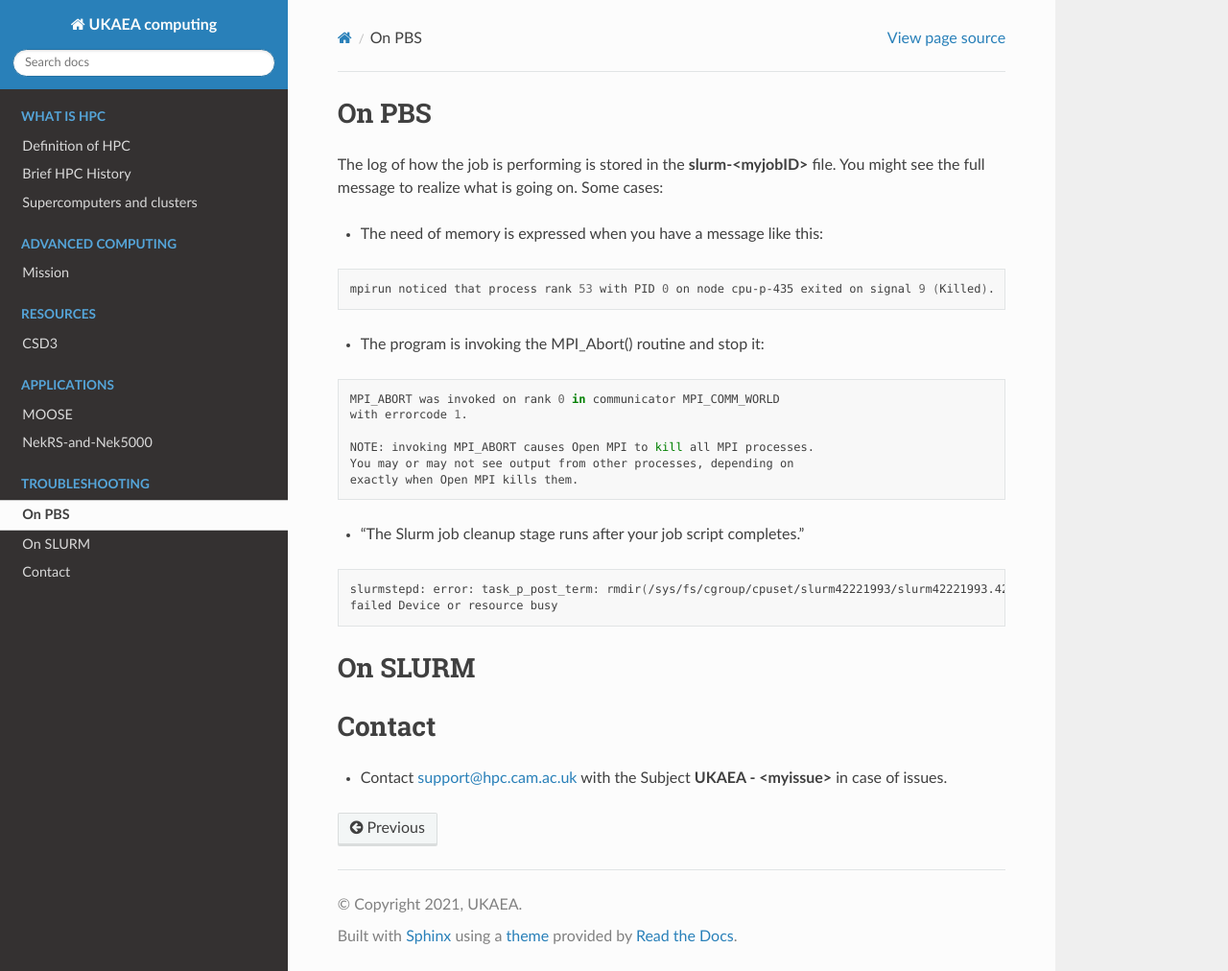
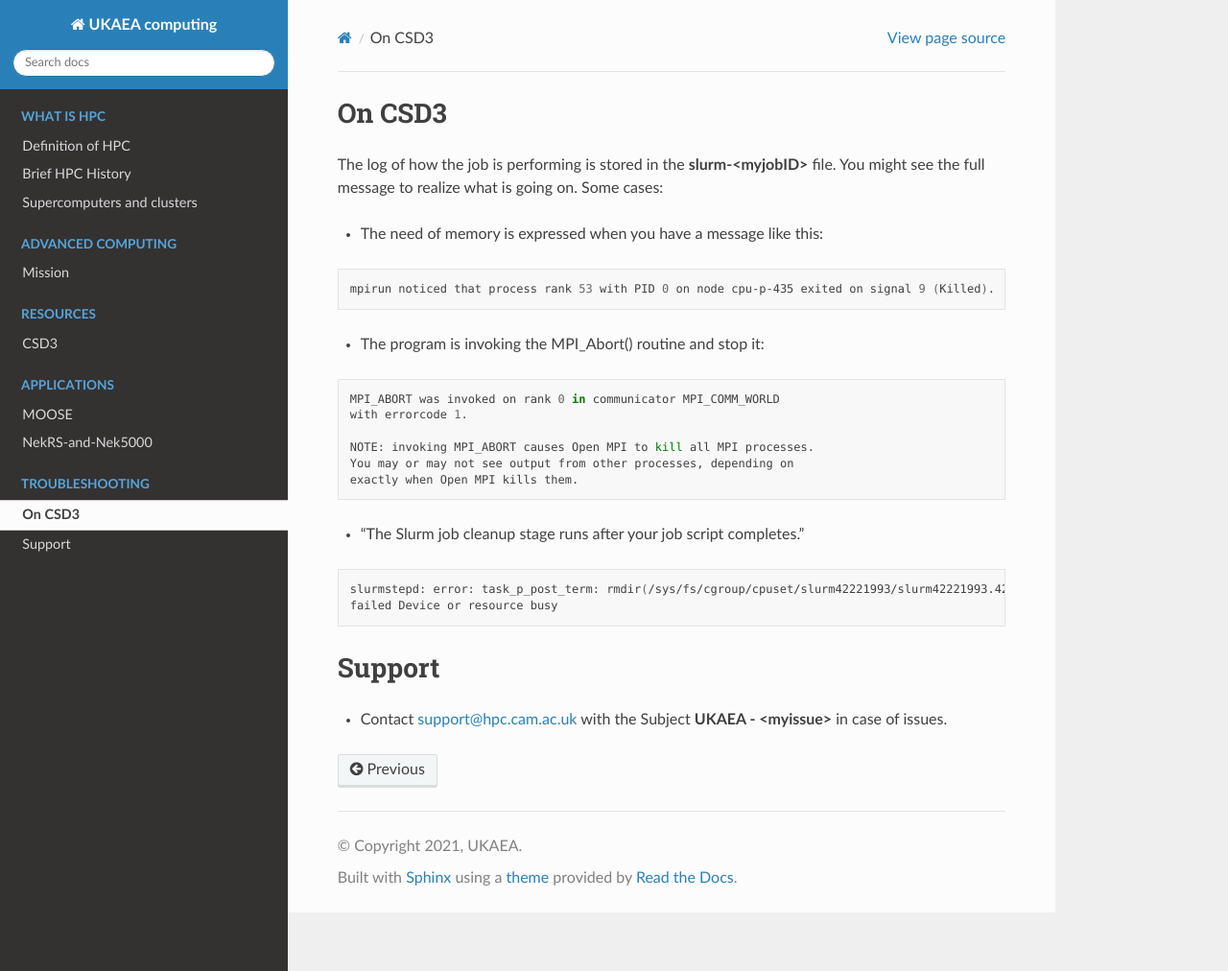
Before and after one commit to ukaea/UKAEA-Computing, a Sphinx documentation site: the page built from docs/source/pages/trouble.rst, in a window 1280 px wide and 1012 px high. Shown: the whole window at 96% size. Built offline with Sphinx 7.4.7 and the Read the Docs theme 2.0.0, drawn with Linux system fonts in a browser that asks for light colours.

Commit message:
Fixing the troubleshooting part

```diff
--- a/docs/source/pages/trouble.rst
+++ b/docs/source/pages/trouble.rst
@@ -1,7 +1,7 @@
 .. _troublis:
 
-On PBS
-======
+On CSD3
+=======
 
 The log of how the job is performing is stored in the **slurm-<myjobID>** file.
 You might see the full message to realize what is going on. Some cases:
@@ -30,11 +30,7 @@ You might see the full message to realize what is going on. Some cases:
    slurmstepd: error: task_p_post_term: rmdir(/sys/fs/cgroup/cpuset/slurm42221993/slurm42221993.4294967294_0)
    failed Device or resource busy
 
-On SLURM
-========
-
-
-Contact
+Support
 =======
 
 * Contact support@hpc.cam.ac.uk with the Subject **UKAEA - <myissue>** in case of issues.
```
